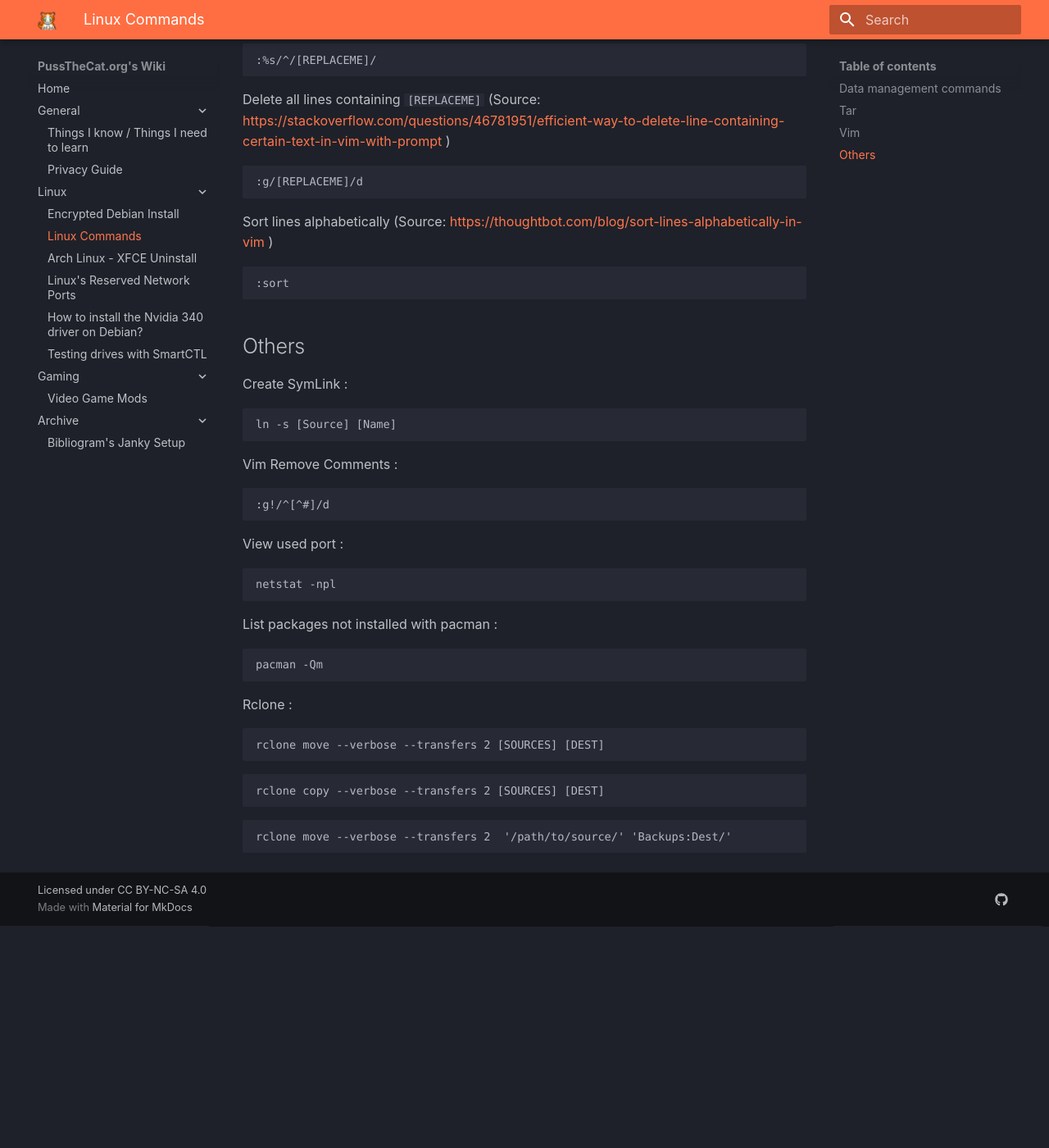
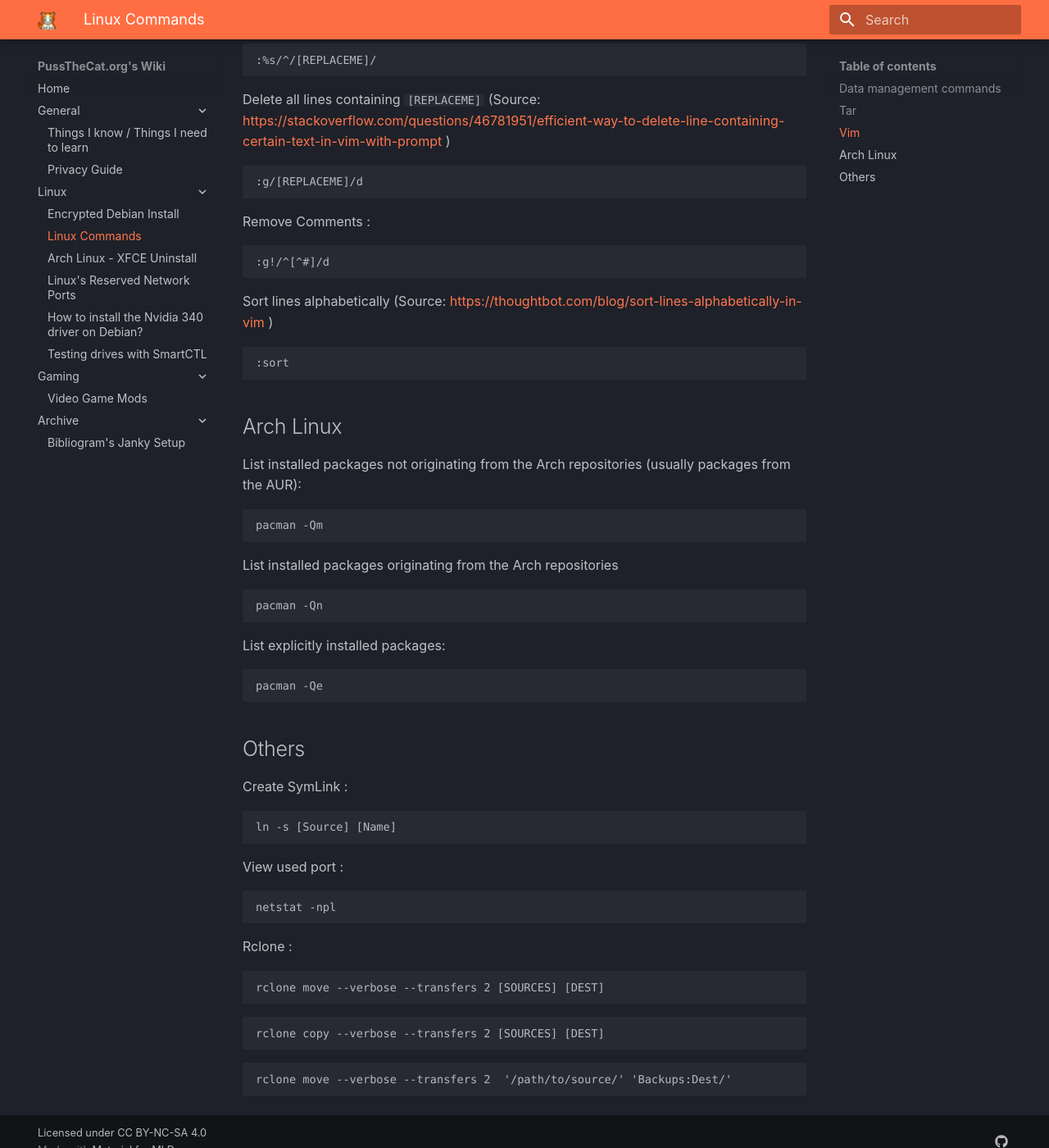
Before and after one commit to TheFrenchGhosty/wiki.thefrenchghosty.me, an MkDocs documentation site: the page built from docs/linux/linux-commands.md, in a window 1280 px wide and 1400 px high, scrolled down 1974 px. Shown: the whole window at 82% size. Built offline with MkDocs 1.6.1 and Material for MkDocs 9.7.7, drawn with Linux system fonts in a browser that asks for light colours; before the commit the page ends 3103 px from its top, so only the background shows below that.

Commit message:
Add more linux commands

````diff
--- a/docs/linux/linux-commands.md
+++ b/docs/linux/linux-commands.md
@@ -80,6 +80,7 @@ View :
 tar -tfv [FILENAME].tar
 ```
 
+
 # Vim
 
 Insert text at the begining of every line (Source: https://techglimpse.com/insert-text-beginning-line-vim/ )
@@ -93,11 +94,36 @@ Delete all lines containing `[REPLACEME]` (Source: https://stackoverflow.com/que
 :g/[REPLACEME]/d
 ```
 
+Remove Comments :
+```
+:g!/^[^#]/d
+```
+
 Sort lines alphabetically (Source: https://thoughtbot.com/blog/sort-lines-alphabetically-in-vim )
 
 ```
 :sort
 ```
+
+
+# Arch Linux
+
+List installed packages not originating from the Arch repositories (usually packages from the AUR):
+```
+pacman -Qm
+```
+
+List installed packages originating from the Arch repositories
+```
+pacman -Qn
+```
+
+List explicitly installed packages:
+
+```
+pacman -Qe
+```
+
 
 # Others
 
@@ -106,19 +132,9 @@ Create SymLink :
 ln -s [Source] [Name]
 ```
 
-Vim Remove Comments :
-```
-:g!/^[^#]/d
-```
-
 View used port :
 ```
 netstat -npl
-```
-
-List packages not installed with pacman :
-```
-pacman -Qm
 ```
 
 Rclone :
````
Also changed, not shown: site/linux/linux-commands/index.html, site/search/search_index.json, site/sitemap.xml, 1 other file.
